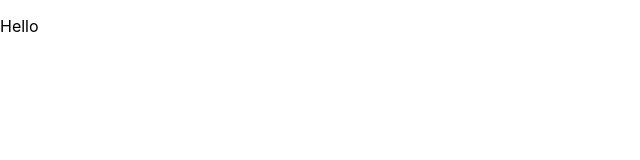
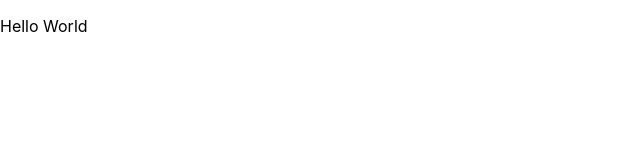
Before and after one commit to voravichs/soi-restaurant-site, a React (Create React App) app: page / in a window 1280 px wide. Shown: the top 160 px of the page, without its empty margins (0-640 px from the left). Built offline with nearby package versions, Linux system fonts and the light colour scheme.

Commit message:
Test push

```diff
--- a/src/components/RootContainer.js
+++ b/src/components/RootContainer.js
@@ -1,7 +1,7 @@
 function RootContainer() {
   return (
     <div>
-      <p> Hello </p>
+      <p> Hello World </p>
     </div>
   );
 }
```
